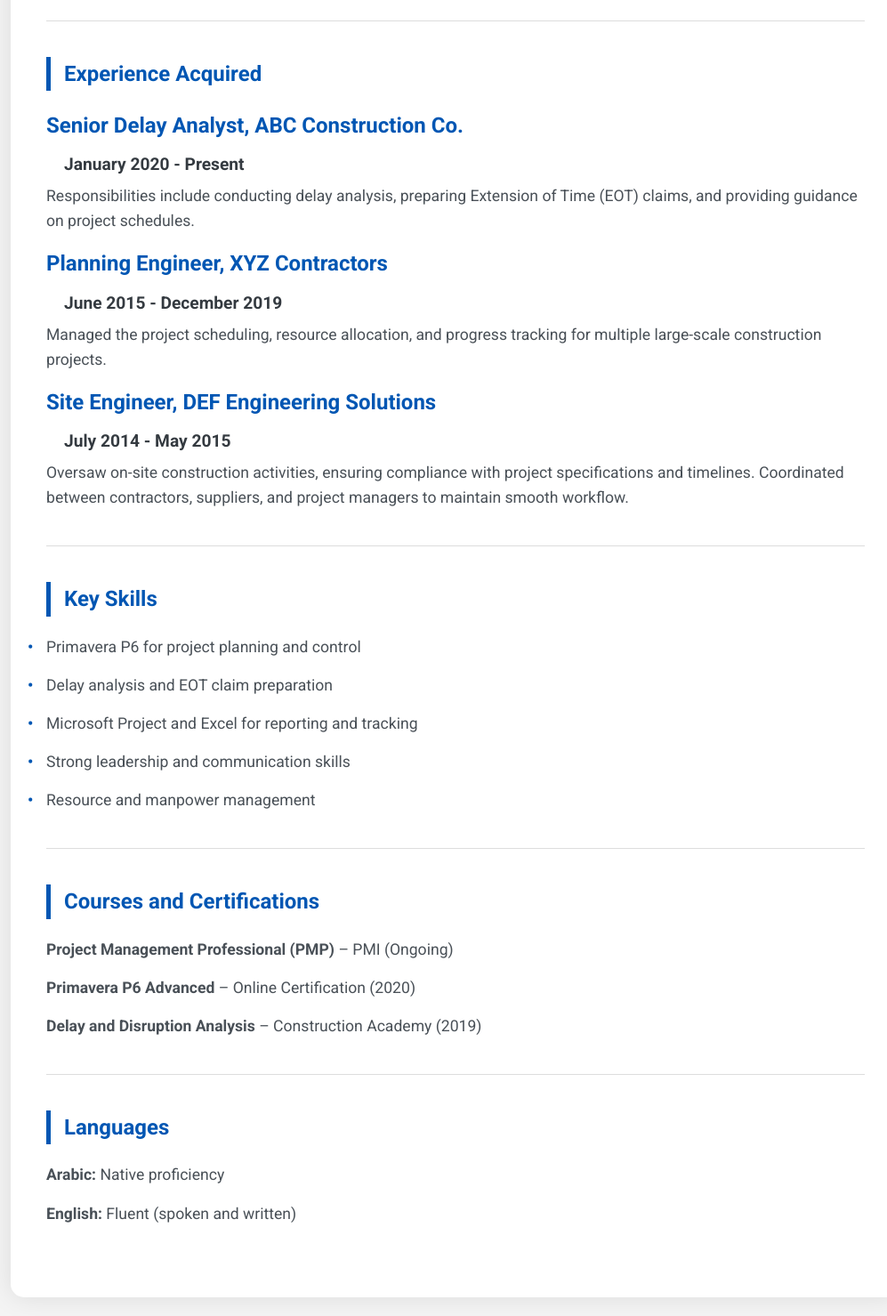
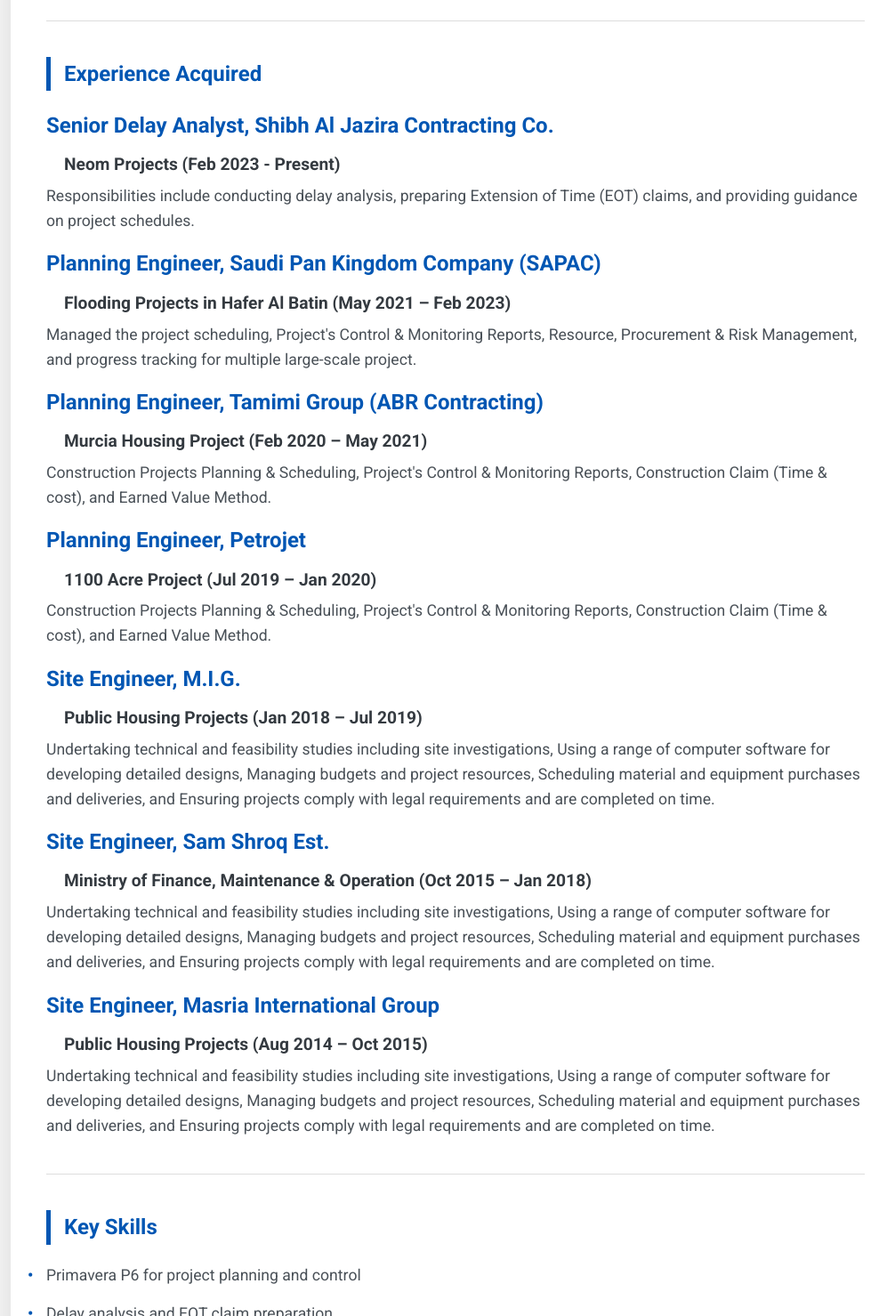
Before and after one commit to Amr0al/CV, a plain HTML site: page index.html in a window 1280 px wide. Shown: the part 1400-2879 px from the top of the page at 89% size, without its empty margins (128-1125 px from the left). Drawn offline with Linux system fonts and the light colour scheme.

Commit message:
Update index.html

```diff
--- a/index.html
+++ b/index.html
@@ -227,21 +227,45 @@
             <h3 class="section-title">Experience Acquired</h3>
 
             <div class="experience-item">
-                <h4 class="experience-title">Senior Delay Analyst, ABC Construction Co.</h4>
-                <h5 class="experience-subtitle">January 2020 - Present</h5>
+                <h4 class="experience-title">Senior Delay Analyst, Shibh Al Jazira Contracting Co.</h4>
+                <h5 class="experience-subtitle">Neom Projects (Feb 2023 - Present)</h5>
                 <p>Responsibilities include conducting delay analysis, preparing Extension of Time (EOT) claims, and providing guidance on project schedules.</p>
             </div>
 
             <div class="experience-item">
-                <h4 class="experience-title">Planning Engineer, XYZ Contractors</h4>
-                <h5 class="experience-subtitle">June 2015 - December 2019</h5>
-                <p>Managed the project scheduling, resource allocation, and progress tracking for multiple large-scale construction projects.</p>
+                <h4 class="experience-title">Planning Engineer, Saudi Pan Kingdom Company (SAPAC)</h4>
+                <h5 class="experience-subtitle">Flooding Projects in Hafer Al Batin (May 2021 – Feb 2023)</h5>
+                <p>Managed the project scheduling, Project's Control & Monitoring Reports, Resource, Procurement & Risk Management, and progress tracking for multiple large-scale project.</p>
             </div>
 
             <div class="experience-item">
-                                <h4 class="experience-title">Site Engineer, DEF Engineering Solutions</h4>
-                <h5 class="experience-subtitle">July 2014 - May 2015</h5>
-                <p>Oversaw on-site construction activities, ensuring compliance with project specifications and timelines. Coordinated between contractors, suppliers, and project managers to maintain smooth workflow.</p>
+                                <h4 class="experience-title">Planning Engineer, Tamimi Group (ABR Contracting)</h4>
+                <h5 class="experience-subtitle">Murcia Housing Project (Feb 2020 – May 2021)</h5>
+                <p>Construction Projects Planning & Scheduling, Project's Control & Monitoring Reports, Construction Claim (Time & cost), and Earned Value Method.</p>
+            </div>
+
+            <div class="experience-item">
+                                <h4 class="experience-title">Planning Engineer, Petrojet</h4>
+                <h5 class="experience-subtitle">1100 Acre Project (Jul 2019 – Jan 2020)</h5>
+                <p>Construction Projects Planning & Scheduling, Project's Control & Monitoring Reports, Construction Claim (Time & cost), and Earned Value Method.</p>
+            </div>
+
+            <div class="experience-item">
+                                <h4 class="experience-title">Site Engineer, M.I.G.</h4>
+                <h5 class="experience-subtitle">Public Housing Projects (Jan 2018 – Jul 2019)</h5>
+                <p>Undertaking technical and feasibility studies including site investigations, Using a range of computer software for developing detailed designs, Managing budgets and project resources, Scheduling material and equipment purchases and deliveries, and Ensuring projects comply with legal requirements and are completed on time.</p>
+            </div>
+
+            <div class="experience-item">
+                                <h4 class="experience-title">Site Engineer, Sam Shroq Est.</h4>
+                <h5 class="experience-subtitle">Ministry of Finance, Maintenance & Operation (Oct 2015 – Jan 2018)</h5>
+                <p>Undertaking technical and feasibility studies including site investigations, Using a range of computer software for developing detailed designs, Managing budgets and project resources, Scheduling material and equipment purchases and deliveries, and Ensuring projects comply with legal requirements and are completed on time.</p>
+            </div>
+
+            <div class="experience-item">
+                                <h4 class="experience-title">Site Engineer, Masria International Group</h4>
+                <h5 class="experience-subtitle">Public Housing Projects (Aug 2014 – Oct 2015)</h5>
+                <p>Undertaking technical and feasibility studies including site investigations, Using a range of computer software for developing detailed designs, Managing budgets and project resources, Scheduling material and equipment purchases and deliveries, and Ensuring projects comply with legal requirements and are completed on time.</p>
             </div>
         </div>
 
```
